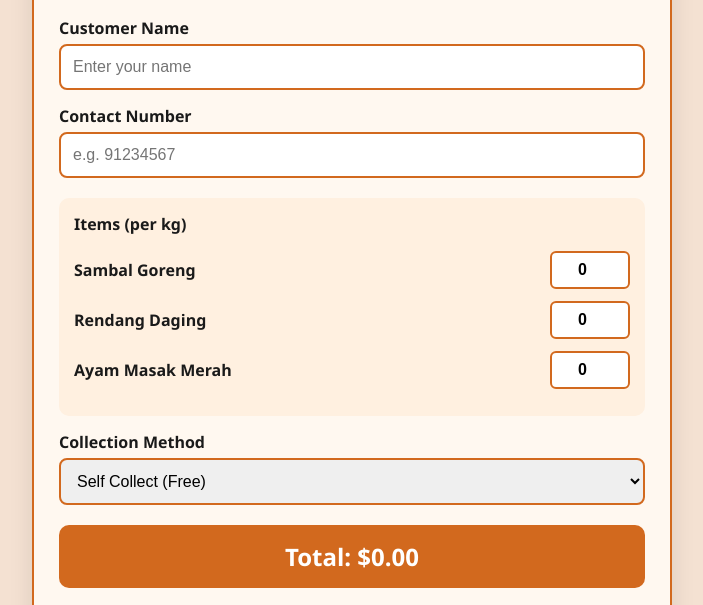
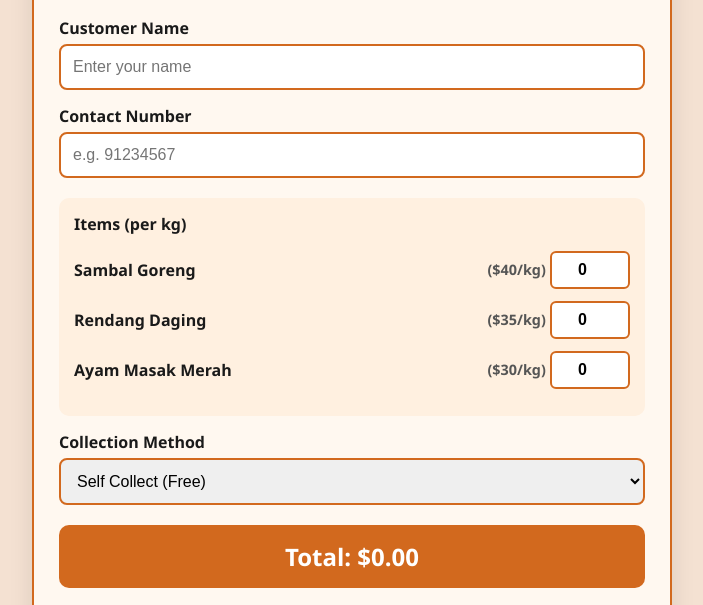
Before and after one commit to alleysahtoo/Nyai-nyai, a plain HTML site: page index.html in a window 1280 px wide. Shown: the part 157-762 px from the top of the page, without its empty margins (288-991 px from the left). Drawn offline with Linux system fonts and the light colour scheme.

Commit message:
Update index.html

```diff
--- a/index.html
+++ b/index.html
@@ -76,6 +76,11 @@
 
   .item span {
     font-weight: bold;
+  }
+
+  .price {
+    font-size: 0.9em;
+    color: #555;
   }
 
   .qty {
@@ -184,15 +189,24 @@
     <p style="margin-top:0; font-weight:bold;">Items (per kg)</p>
     <div class="item">
       <span>Sambal Goreng</span>
-      <input type="number" min="0" value="0" class="qty" id="qtySambal" />
+      <div>
+        <span class="price">($40/kg)</span>
+        <input type="number" min="0" value="0" class="qty" id="qtySambal" />
+      </div>
     </div>
     <div class="item">
       <span>Rendang Daging</span>
-      <input type="number" min="0" value="0" class="qty" id="qtyRendang" />
+      <div>
+        <span class="price">($35/kg)</span>
+        <input type="number" min="0" value="0" class="qty" id="qtyRendang" />
+      </div>
     </div>
     <div class="item">
       <span>Ayam Masak Merah</span>
-      <input type="number" min="0" value="0" class="qty" id="qtyAyam" />
+      <div>
+        <span class="price">($30/kg)</span>
+        <input type="number" min="0" value="0" class="qty" id="qtyAyam" />
+      </div>
     </div>
   </div>
 
```
